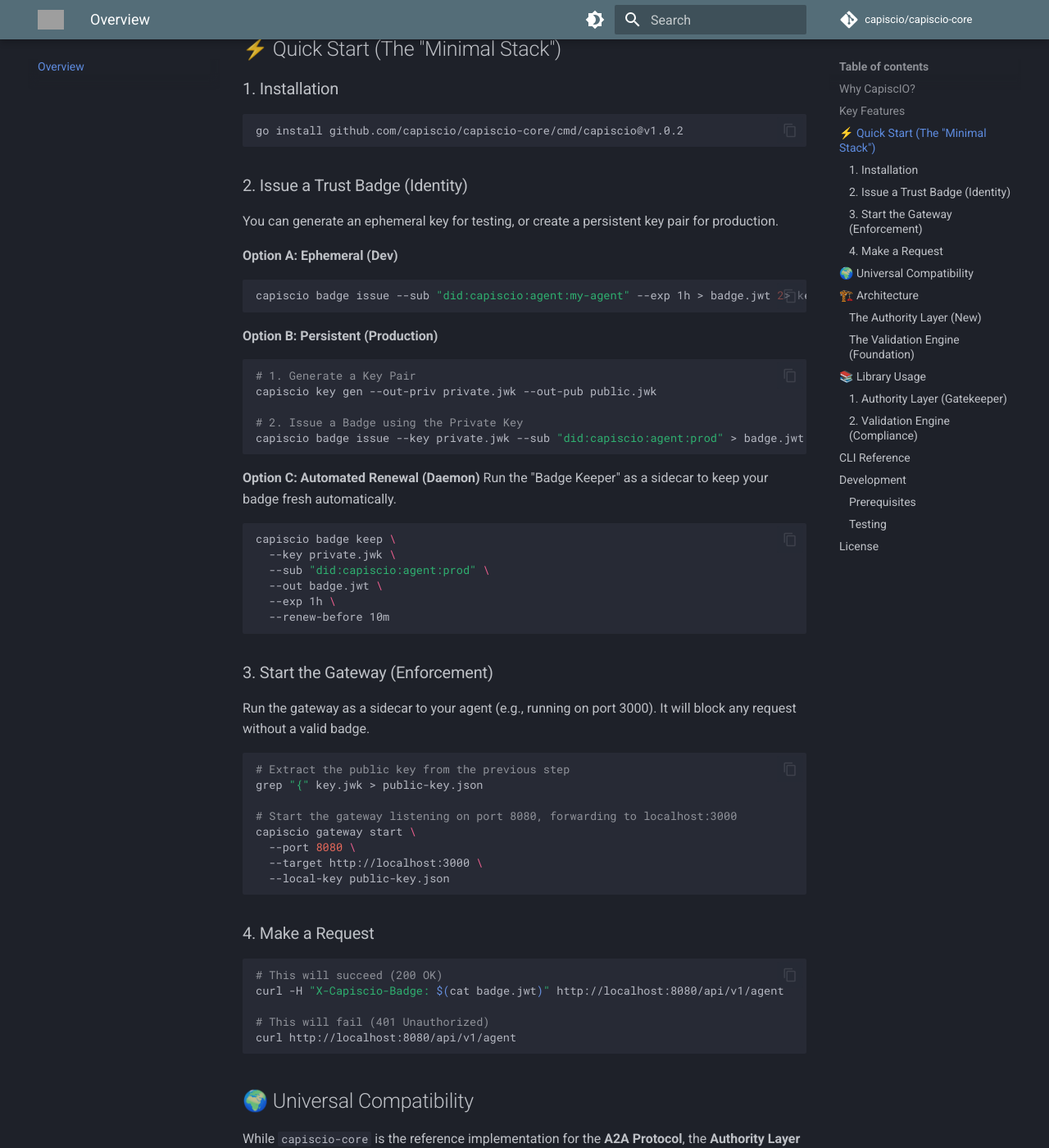
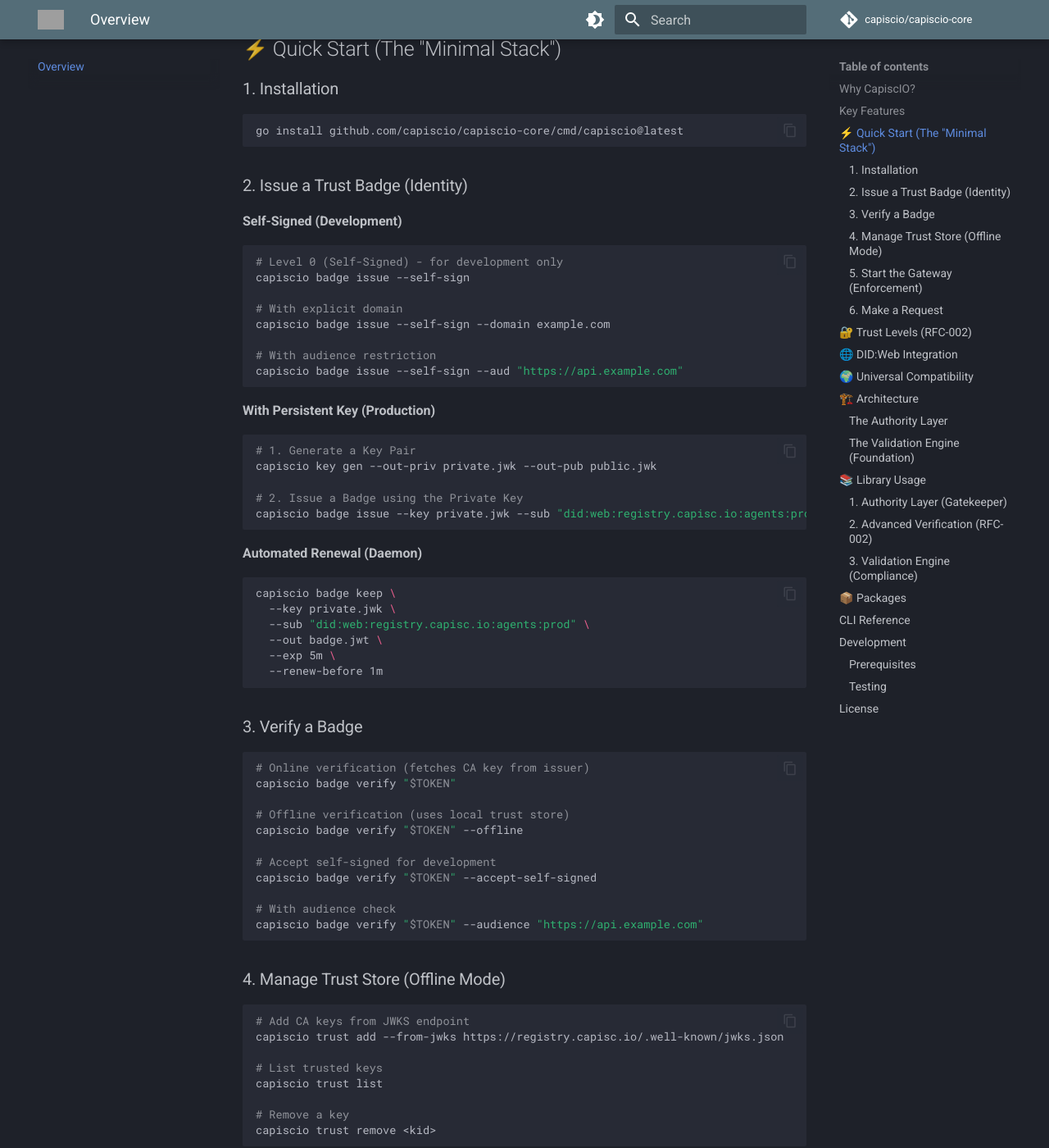
Before and after one commit to capiscio/capiscio-core, an MkDocs documentation site: the page built from docs/index.md, in a window 1280 px wide and 1400 px high, scrolled down 1072 px. Shown: the whole window at 82% size. Built offline with MkDocs 1.6.1 and Material for MkDocs 9.7.7, drawn with Linux system fonts in a browser that asks for light colours; comment, search, counter and statistics services are not loaded; some of the changed text lies outside the part shown.

Commit message:
docs: sync index.md with README - v1.1.0, Trust Levels, did:key
- Update version from v1.0.2 to v1.1.0
- Add Trust Levels table (0-4: SS/DV/OV/EV/CV)
- Document did:key for Level 0 (self-signed)
- Add --accept-self-signed verification flag
- Document trust store CLI commands
- Add VerifyWithOptions API example
- Add Trust Store, Revocation Cache to architecture
- Update packages table with new modules

````diff
--- a/docs/index.md
+++ b/docs/index.md
@@ -4,7 +4,7 @@
 
 While it serves as the reference implementation for the **Agent-to-Agent (A2A) Protocol**, its primary mission is to secure the broader agent ecosystem.
 
-> **v1.0.2 Release**: This release combines the **Validation Engine** (for A2A compliance) with the new **Authority Layer** (for runtime security).
+> **v1.1.0 Release**: Full implementation of **RFC-002 Trust Badge Specification** with did:web DIDs, Trust Levels, and enhanced verification.
 
 ## Why CapiscIO?
 
@@ -22,9 +22,9 @@
 
 ## Key Features
 
-*   **Trust Badges**: Issue and Verify VC-aligned JWS tokens (`X-Capiscio-Badge`) that serve as an Agent's passport.
+*   **Trust Badges (RFC-002)**: Issue and Verify VC-aligned JWS tokens with did:web DIDs and Trust Levels (DV/OV/EV).
 *   **Gateway Sidecar**: A high-performance Reverse Proxy that enforces identity before traffic reaches your Agent.
-*   **Registry Interface**: Pluggable trust anchors supporting both **Local Mode** (Air-gapped/Dev) and **Cloud Mode** (Enterprise).
+*   **Registry Interface**: Pluggable trust anchors supporting **Local Mode** (Air-gapped/Dev), **Offline Mode** (Trust Store), and **Cloud Mode** (Enterprise).
 *   **Go-Native**: Built for speed and concurrency, deployable as a single static binary.
 
 ## ⚡ Quick Start (The "Minimal Stack")
@@ -32,54 +32,81 @@
 ### 1. Installation
 
 ```bash
-go install github.com/capiscio/capiscio-core/cmd/capiscio@v1.0.2
+go install github.com/capiscio/capiscio-core/cmd/capiscio@latest
 ```
 
 ### 2. Issue a Trust Badge (Identity)
 
-You can generate an ephemeral key for testing, or create a persistent key pair for production.
+**Self-Signed (Development)**
+```bash
+# Level 0 (Self-Signed) - for development only
+capiscio badge issue --self-sign
 
-**Option A: Ephemeral (Dev)**
-```bash
-capiscio badge issue --sub "did:capiscio:agent:my-agent" --exp 1h > badge.jwt 2> key.jwk
+# With explicit domain
+capiscio badge issue --self-sign --domain example.com
+
+# With audience restriction
+capiscio badge issue --self-sign --aud "https://api.example.com"
 ```
 
-**Option B: Persistent (Production)**
+**With Persistent Key (Production)**
 ```bash
 # 1. Generate a Key Pair
 capiscio key gen --out-priv private.jwk --out-pub public.jwk
 
 # 2. Issue a Badge using the Private Key
-capiscio badge issue --key private.jwk --sub "did:capiscio:agent:prod" > badge.jwt
+capiscio badge issue --key private.jwk --sub "did:web:registry.capisc.io:agents:prod"
 ```
 
-**Option C: Automated Renewal (Daemon)**
-Run the "Badge Keeper" as a sidecar to keep your badge fresh automatically.
+**Automated Renewal (Daemon)**
 ```bash
 capiscio badge keep \
   --key private.jwk \
-  --sub "did:capiscio:agent:prod" \
+  --sub "did:web:registry.capisc.io:agents:prod" \
   --out badge.jwt \
-  --exp 1h \
-  --renew-before 10m
+  --exp 5m \
+  --renew-before 1m
 ```
 
-### 3. Start the Gateway (Enforcement)
-
-Run the gateway as a sidecar to your agent (e.g., running on port 3000). It will block any request without a valid badge.
+### 3. Verify a Badge
 
 ```bash
-# Extract the public key from the previous step
-grep "{" key.jwk > public-key.json
+# Online verification (fetches CA key from issuer)
+capiscio badge verify "$TOKEN"
 
-# Start the gateway listening on port 8080, forwarding to localhost:3000
+# Offline verification (uses local trust store)
+capiscio badge verify "$TOKEN" --offline
+
+# Accept self-signed for development
+capiscio badge verify "$TOKEN" --accept-self-signed
+
+# With audience check
+capiscio badge verify "$TOKEN" --audience "https://api.example.com"
+```
+
+### 4. Manage Trust Store (Offline Mode)
+
+```bash
+# Add CA keys from JWKS endpoint
+capiscio trust add --from-jwks https://registry.capisc.io/.well-known/jwks.json
+
+# List trusted keys
+capiscio trust list
+
+# Remove a key
+capiscio trust remove <kid>
+```
+
+### 5. Start the Gateway (Enforcement)
+
+```bash
 capiscio gateway start \
   --port 8080 \
   --target http://localhost:3000 \
   --local-key public-key.json
 ```
 
-### 4. Make a Request
+### 6. Make a Request
 
 ```bash
 # This will succeed (200 OK)
@@ -87,6 +114,58 @@
 
 # This will fail (401 Unauthorized)
 curl http://localhost:8080/api/v1/agent
+```
+
+## 🔐 Trust Levels (RFC-002)
+
+Trust Badges include a **Trust Level** claim that indicates the verification depth:
+
+| Level | Name | Verification | DID Method |
+|-------|------|--------------|------------|
+| 0 | SS (Self-Signed) | No external validation | `did:key` |
+| 1 | DV (Domain Validated) | Domain ownership verified | `did:web` |
+| 2 | OV (Organization Validated) | Organization identity verified | `did:web` |
+| 3 | EV (Extended Validation) | Extended identity verification | `did:web` |
+| 4 | CV (Community Vouched) | Peer attestations verified | `did:web` |
+
+```bash
+# Issue Level 0 (Self-Signed) - for development only
+capiscio badge issue --self-sign
+# Note: --self-sign implies level 0 and uses did:key
+
+# Issue Level 2 (OV) - requires CA key
+capiscio badge issue --key ca-private.jwk --level 2 --domain example.com
+
+# Verify (rejects self-signed by default)
+capiscio badge verify "$TOKEN"
+
+# Accept self-signed for development
+capiscio badge verify "$TOKEN" --accept-self-signed
+```
+
+> ⚠️ **Production Warning**: Self-signed (Level 0) badges should be rejected in production. Use `--accept-self-signed` only for development/testing.
+
+## 🌐 DID:Web Integration
+
+Badges use **did:web** DIDs for agent identity:
+
+```
+did:web:registry.capisc.io:agents:my-agent-123
+```
+
+The `pkg/did` package provides utilities for parsing and constructing DIDs:
+
+```go
+import "github.com/capiscio/capiscio-core/pkg/did"
+
+// Parse a DID
+d, err := did.Parse("did:web:registry.capisc.io:agents:my-agent")
+
+// Get the DID Document URL
+url := d.DocumentURL() // https://registry.capisc.io/agents/my-agent/did.json
+
+// Create a new agent DID
+agentDID := did.NewCapiscIOAgentDID("my-agent-123")
 ```
 
 ## 🌍 Universal Compatibility
@@ -101,10 +180,12 @@
 
 ## 🏗️ Architecture
 
-### The Authority Layer (New)
-*   **Trust Badge**: A standard JWS containing Identity (`sub`) and Capabilities (`vc`).
+### The Authority Layer
+*   **Trust Badge**: A standard JWS containing Identity (`sub`), Trust Level, and Capabilities (`vc`).
 *   **Gateway**: A reverse proxy that enforces badge validity before forwarding traffic.
-*   **Registry**: The source of truth for public keys (Local or Cloud).
+*   **Registry**: The source of truth for public keys (Local, Trust Store, or Cloud).
+*   **Trust Store**: Local storage for CA keys enabling offline verification.
+*   **Revocation Cache**: Local cache for revocation lists (5-minute staleness per RFC-002).
 
 ### The Validation Engine (Foundation)
 CapiscIO Core retains its original capabilities as a robust validator for the A2A Protocol:
@@ -139,7 +220,35 @@
 }
 ```
 
-### 2. Validation Engine (Compliance)
+### 2. Advanced Verification (RFC-002)
+
+```go
+import (
+    "github.com/capiscio/capiscio-core/pkg/badge"
+)
+
+func main() {
+    verifier := badge.NewVerifier(reg)
+
+    // Verify with options
+    result, err := verifier.VerifyWithOptions(ctx, tokenString, badge.VerifyOptions{
+        Mode:             badge.VerifyModeOffline,  // Use trust store
+        TrustedIssuers:   []string{"https://registry.capisc.io"},
+        Audience:         "https://api.example.com",
+        AcceptSelfSigned: false,  // Reject Level 0 in production
+    })
+    if err != nil {
+        var badgeErr *badge.BadgeError
+        if errors.As(err, &badgeErr) {
+            fmt.Printf("Badge error: %s (code: %s)\n", badgeErr.Message, badgeErr.Code)
+        }
+    }
+
+    fmt.Printf("Trust Level: %d\n", result.Claims.TrustLevel)
+}
+```
+
+### 3. Validation Engine (Compliance)
 
 ```go
 import (
@@ -148,14 +257,9 @@
 )
 
 func main() {
-    // Initialize the engine
     engine := scoring.NewEngine(nil)
-
-    // Load an Agent Card
     card := &agentcard.AgentCard{...}
 
-    // Validate and Score
-    // Note: checkLive=true performs network availability checks
     result, err := engine.Validate(context.Background(), card, true)
     if err != nil {
         panic(err)
@@ -164,6 +268,21 @@
     fmt.Printf("Compliance Score: %.2f\n", result.TrustScore)
 }
 ```
+
+## 📦 Packages
+
+| Package | Description |
+|---------|-------------|
+| `pkg/badge` | Trust Badge issuance, verification, and error handling |
+| `pkg/did` | did:web and did:key parsing and construction |
+| `pkg/trust` | Local trust store for CA keys |
+| `pkg/revocation` | Revocation list caching |
+| `pkg/registry` | Registry interface (Local, Cloud) |
+| `pkg/gateway` | HTTP Gateway middleware |
+| `pkg/agentcard` | Agent Card schema and validation |
+| `pkg/scoring` | Trust scoring engine |
+| `pkg/crypto` | JWKS fetching and key utilities |
+| `pkg/simpleguard` | Lightweight request signing/verification |
 
 ## CLI Reference
 
````
Also changed, not shown: other parts of docs/index.md (+1 -1 lines).
